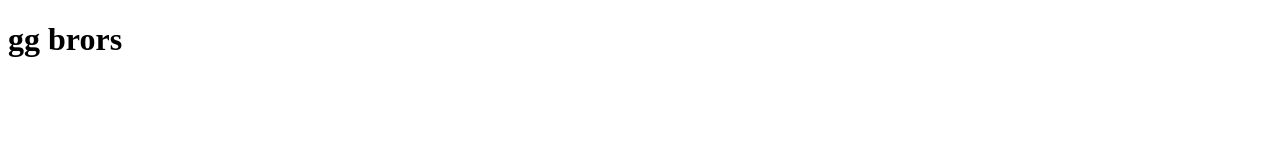
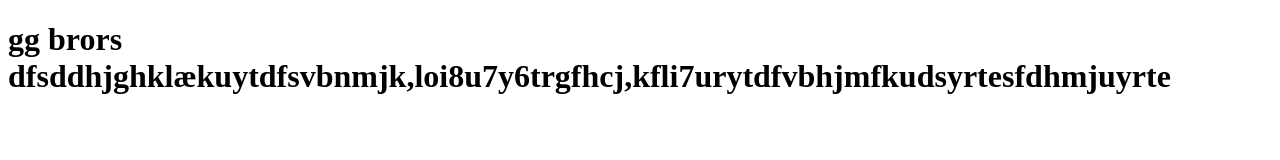
Before and after one commit to mattboas/projekt, a plain HTML site: page omos.html in a window 1280 px wide. Drawn offline with Linux system fonts and the light colour scheme.

Commit message:
har skrevet en masse random lort
det giver ingen mening. bredda.

```diff
--- a/omos.html
+++ b/omos.html
@@ -7,7 +7,7 @@
     <link rel="stylesheet" href="style.css">
 </head>
 <body>
-    <h1>gg brors</h1>
+    <h1>gg brors dfsddhjghklækuytdfsvbnmjk,loi8u7y6trgfhcj,kfli7urytdfvbhjmfkudsyrtesfdhmjuyrte</h1>
 
 </body>
 </html>
```
